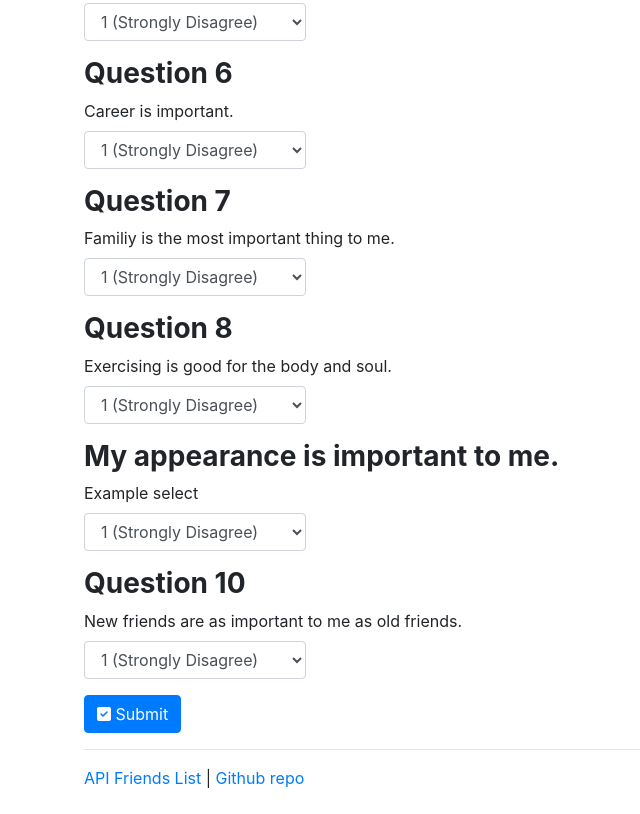
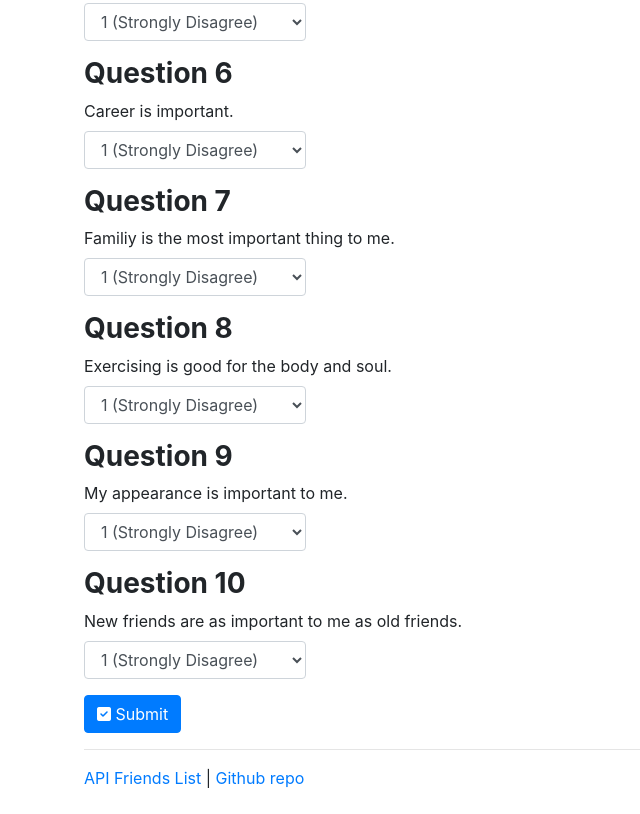
Before and after one commit to AlexPowarzynski/Friend-Finder, a website: page app/public/survey.html in a window 1280 px wide. Shown: the part 883-1697 px from the top of the page, without its empty margins (1-641 px from the left). Drawn offline with nearby package versions, Linux system fonts and the light colour scheme.

Commit message:
Fixed placement of html element

```diff
--- a/app/public/survey.html
+++ b/app/public/survey.html
@@ -132,9 +132,9 @@
                 </select>
             </div>
 
-            <h3><strong>My appearance is important to me.</strong></h3>
+            <h3><strong>Question 9</strong></h3>
             <div class="form-group">
-                <label for="question9">Example select</label>
+                <label for="question9">My appearance is important to me.</label>
                 <select class="form-control questions" id="question9">
                     <option value="1">1 (Strongly Disagree)</option>
                     <option value="2">2</option>
```
